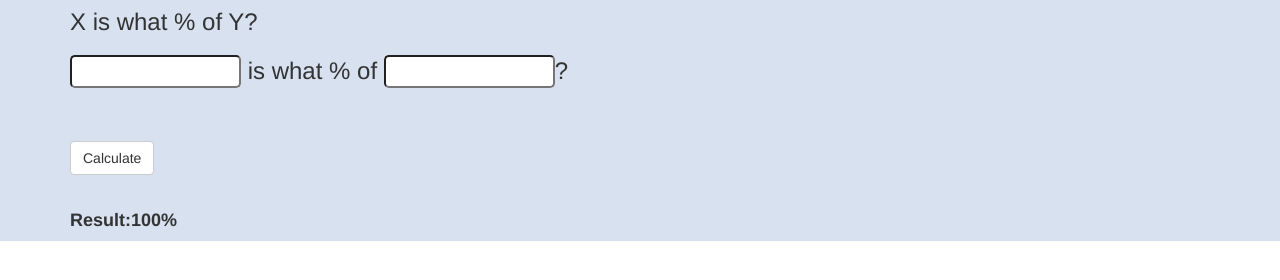
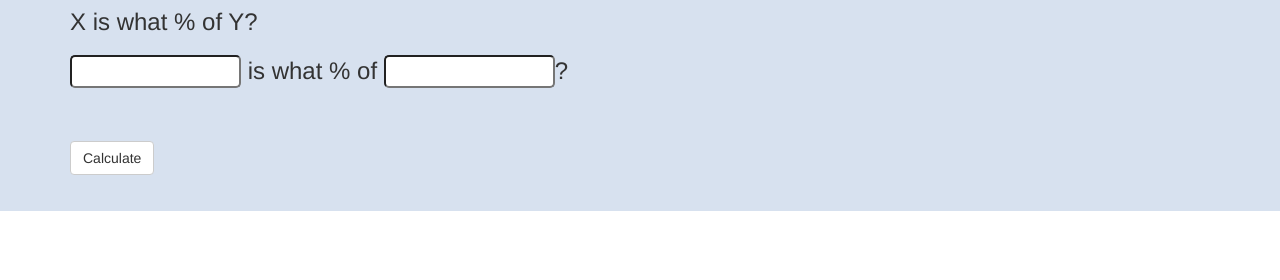
Before and after one commit to ghigbie/percentage-calculator, a website: page index.html in a window 1280 px wide. Shown: the part 76-356 px from the top of the page. Drawn offline with nearby package versions, Linux system fonts and the light colour scheme.

Commit message:
Remove result text

```diff
--- a/index.html
+++ b/index.html
@@ -31,7 +31,7 @@
                     <input type="submit" class="btn btn-default" value="Calculate">
                 </form>
                 <br>
-                <h4><strong id="result">Result:100%</strong></h4>
+                <h4><strong id="result"></strong></h4>
             </div>
     </div>
         <script src="./javascripts/calc.js"></script>
```
